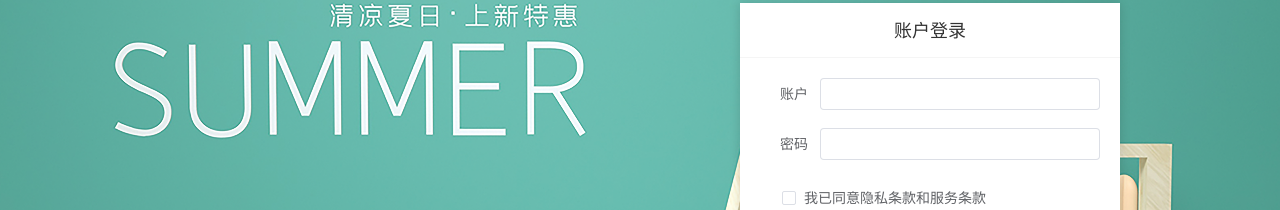
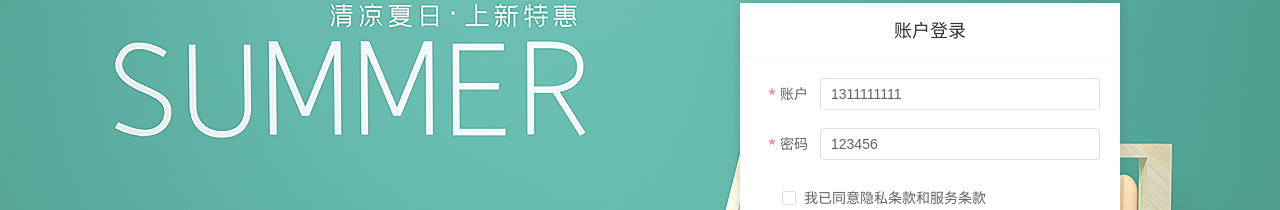
Before and after one commit to yangshan-91/xtxproject, a Vue app: page /login in a window 1280 px wide. Shown: the part 184-394 px from the top of the page. Built offline with nearby package versions, Linux system fonts and the light colour scheme; a small style sheet from the web is missing.

Commit message:
登录-表单校验

```diff
--- a/src/views/Login/index.vue
+++ b/src/views/Login/index.vue
@@ -1,7 +1,32 @@
 <script setup>
+import { ref } from 'vue'
+// 表单数据对象
+const form = ref({
+  account: '1311111111',
+  password: '123456',
+  agree: true
+})
+
+// 规则数据对象
+const rules = {
+  account: [
+    { required: true, message: '用户名不能为空' }
+  ],
+  password: [
+    { required: true, message: '密码不能为空' },
+    { min: 6, max: 24, message: '密码长度要求6-14个字符' }
+  ],
+  agree: [
+    {
+      validator: (rule, val, callback) => {
+        return val ? callback() : new Error('请先同意协议')
+      }
+    }
+  ]
+}
+
 
 </script>
-
 
 <template>
   <div>
@@ -24,13 +49,13 @@
         </nav>
         <div class="account-box">
           <div class="form">
-            <el-form label-position="right" label-width="60px"
+            <el-form :model="form" :rules="rules" label-position="right" label-width="60px"
               status-icon>
-              <el-form-item  label="账户">
-                <el-input/>
+              <el-form-item prop="account" label="账户">
+                <el-input v-model="form.account"/>
               </el-form-item>
-              <el-form-item label="密码">
-                <el-input/>
+              <el-form-item prop="password" label="密码">
+                <el-input v-model="form.password"/>
               </el-form-item>
               <el-form-item label-width="22px">
                 <el-checkbox  size="large">
```
